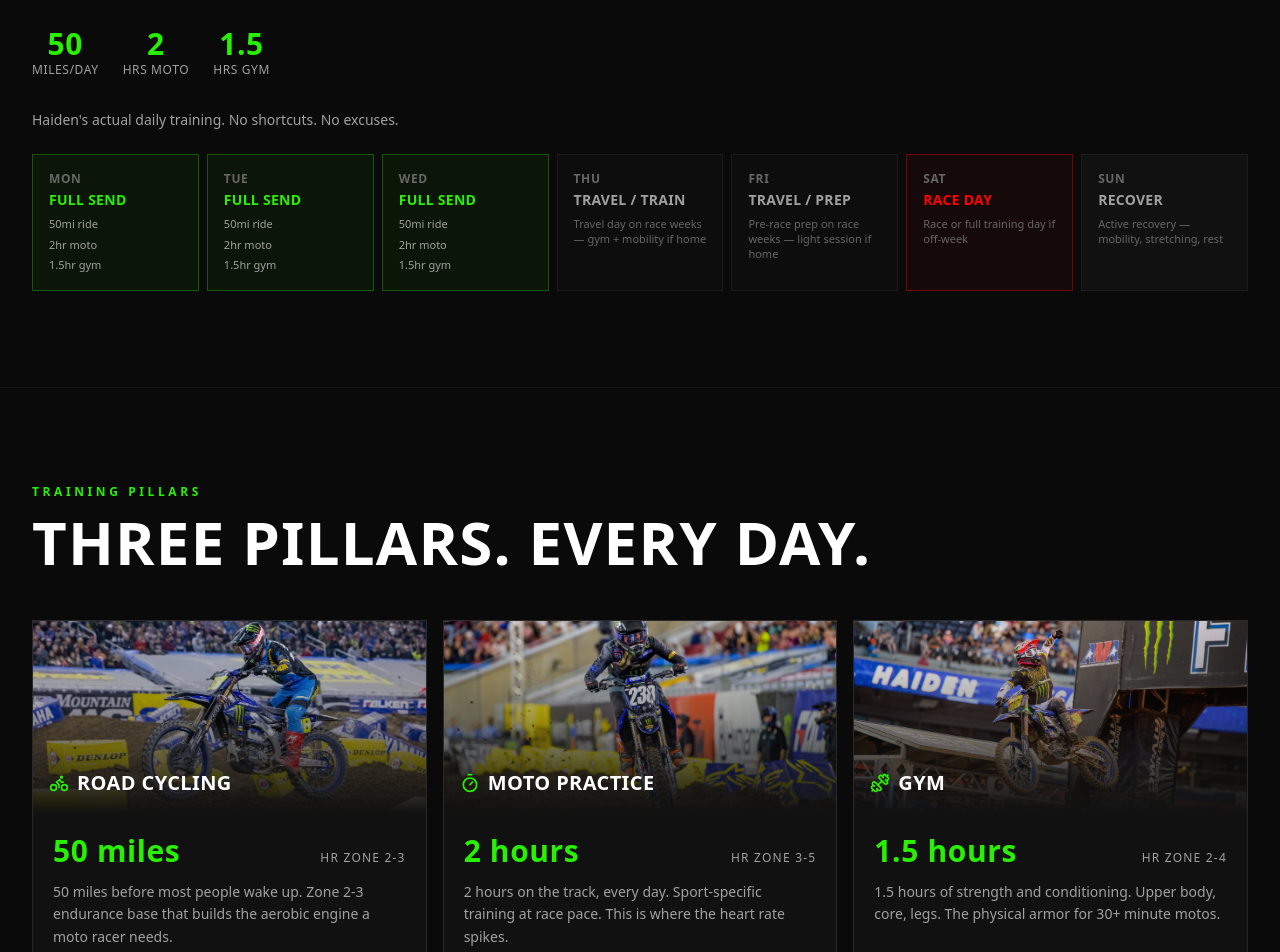
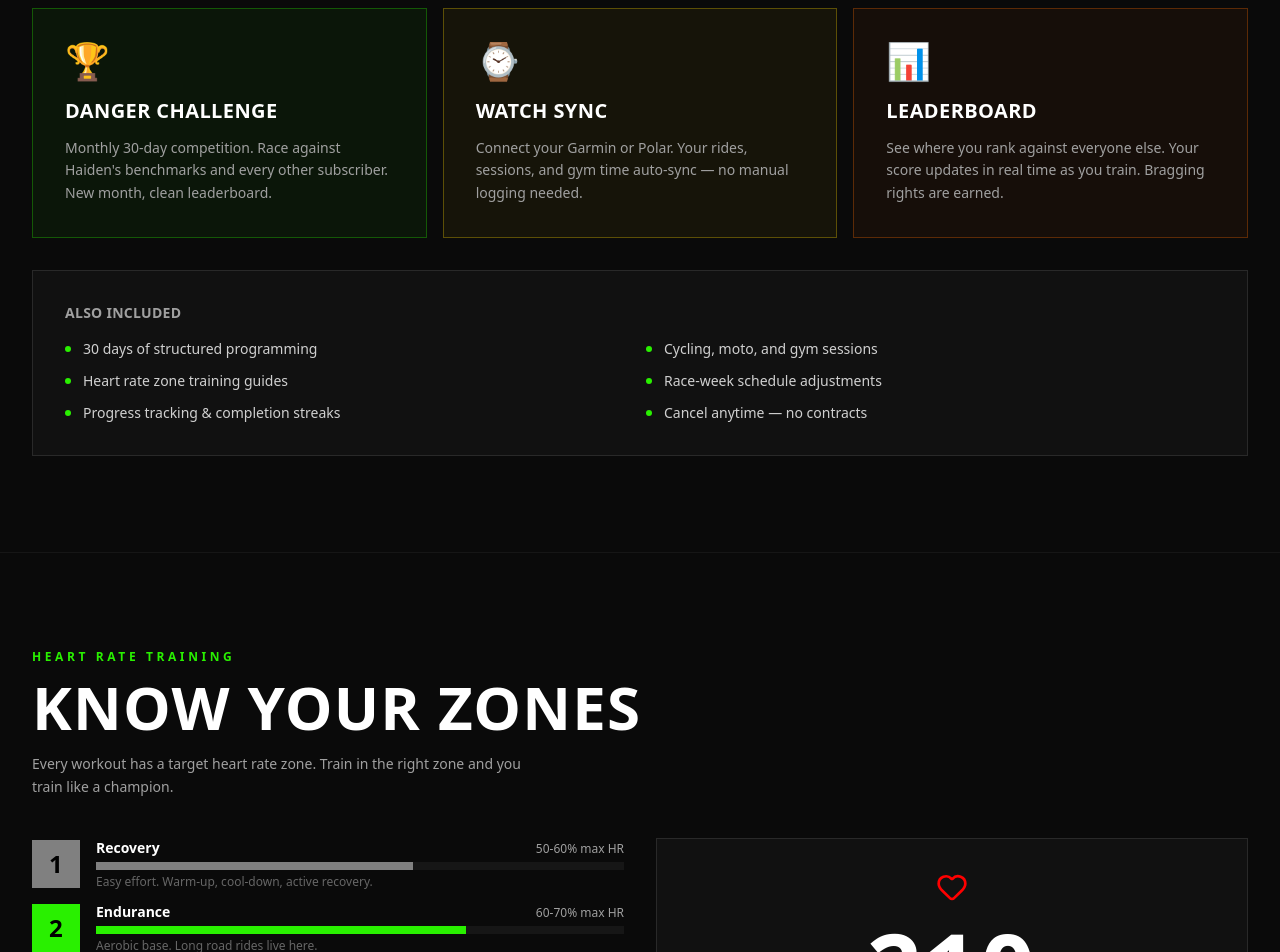
Before and after one commit to GT-Product-Studio/deegan-fitness, a Next.js app: page / in a window 1280 px wide. Shown: the part 1580-2532 px from the top of the page. Built offline with nearby package versions, Linux system fonts and the light colour scheme.

Commit message:
Replace regiment breakdown with feature cards — sell the platform, not the content

```diff
--- a/app/page.tsx
+++ b/app/page.tsx
@@ -4,7 +4,7 @@ import Link from "next/link";
 import Image from "next/image";
 
 import { motion } from "framer-motion";
-import { ChevronDown, Heart, Bike, Dumbbell, Timer, ArrowRight, Instagram, ExternalLink } from "lucide-react";
+import { ChevronDown, Heart, ArrowRight, Instagram, ExternalLink } from "lucide-react";
 import { brand } from "@/config/brand";
 
 const fadeUp = {
@@ -17,8 +17,6 @@ const stagger = {
 };
 
 export default function Home() {
-  const regiment = brand.regiment;
-
   return (
     <main className="min-h-screen bg-background text-foreground overflow-x-hidden">
 
@@ -32,8 +30,7 @@ export default function Home() {
           </Link>
           <div className="hidden md:flex items-center gap-8">
             {[
-              { label: "Regiment", href: "#regiment" },
-              { label: "Training", href: "#pillars" },
+              { label: "Features", href: "#regiment" },
               { label: "About", href: "#about" },
             ].map(({ label, href }) => (
               <Link key={label} href={href} className="text-xs font-semibold tracking-widest uppercase text-white/50 hover:text-white transition">
@@ -146,161 +143,80 @@ export default function Home() {
         </motion.div>
       </section>
 
-      {/* ── THE REGIMENT ── */}
+      {/* ── WHAT YOU GET ── */}
       <section id="regiment" className="py-16 md:py-24 scroll-mt-16 border-b border-white/5">
         <div className="max-w-7xl mx-auto px-5 md:px-8">
           <motion.div initial="hidden" whileInView="visible" viewport={{ once: true }} variants={stagger}>
             <motion.p variants={fadeUp} className="text-primary text-xs font-bold tracking-[0.3em] uppercase mb-3">
-              Weekly Structure
+              What You Get
             </motion.p>
             <motion.h2 variants={fadeUp} className="font-display text-4xl md:text-6xl font-bold uppercase leading-none mb-4">
-              The Regiment
+              Not A PDF. A Platform.
             </motion.h2>
-            <motion.p variants={fadeUp} className="text-muted text-sm md:text-base max-w-lg mb-10 leading-relaxed">
-              Mon-Wed: full send. Thu-Fri: travel or train. Saturday: race day. Sunday: recover.
-              Every week follows this structure. Haiden&rsquo;s actual numbers.
+            <motion.p variants={fadeUp} className="text-muted text-sm md:text-base max-w-lg mb-12 leading-relaxed">
+              This isn&rsquo;t a generic workout plan. It&rsquo;s Haiden&rsquo;s actual daily training — structured, tracked, and competitive.
             </motion.p>
-          </motion.div>
-
-          {/* Regiment stats */}
-          <div className="flex gap-6 mb-8">
-            <div className="text-center">
-              <p className="font-display text-3xl font-bold text-primary">{regiment.cyclingMiles}</p>
-              <p className="text-xs text-muted uppercase tracking-wider">Miles/Day</p>
-            </div>
-            <div className="text-center">
-              <p className="font-display text-3xl font-bold text-primary">{regiment.motoHours}</p>
-              <p className="text-xs text-muted uppercase tracking-wider">Hrs Moto</p>
-            </div>
-            <div className="text-center">
-              <p className="font-display text-3xl font-bold text-primary">{regiment.gymHours}</p>
-              <p className="text-xs text-muted uppercase tracking-wider">Hrs Gym</p>
-            </div>
-          </div>
-
-          <p className="text-muted text-sm mb-6 max-w-md">{regiment.description}</p>
-
-          {/* Weekly grid */}
-          <div className="grid grid-cols-2 sm:grid-cols-3 md:grid-cols-7 gap-2">
-            {brand.weekSchedule.map((day) => {
-              const isTraining = day.type === "training";
-              const isRace = day.type === "race";
-              const isRecovery = day.type === "recovery";
-
-              return (
-                <motion.div
-                  key={day.day}
-                  initial={{ opacity: 0, y: 20 }}
-                  whileInView={{ opacity: 1, y: 0 }}
-                  viewport={{ once: true }}
-                  className={`p-4 border transition-all ${
-                    isRace
-                      ? "border-zone-redline/40 bg-zone-redline/5"
-                      : isTraining
-                      ? "border-primary/30 bg-primary/5"
-                      : isRecovery
-                      ? "border-white/5 bg-card"
-                      : "border-white/5 bg-card/50"
-                  }`}
-                >
-                  <p className="text-xs text-muted-dark font-semibold tracking-wider uppercase mb-1">
-                    {day.day.slice(0, 3)}
-                  </p>
-                  <p className={`font-display text-sm font-bold uppercase leading-tight mb-2 ${
-                    isRace ? "text-zone-redline" : isTraining ? "text-primary" : "text-muted"
-                  }`}>
-                    {day.label}
-                  </p>
-                  {isTraining && (
-                    <div className="space-y-1 text-[11px] text-muted">
-                      <p>{regiment.cyclingMiles}mi ride</p>
-                      <p>{regiment.motoHours}hr moto</p>
-                      <p>{regiment.gymHours}hr gym</p>
-                    </div>
-                  )}
-                  {!isTraining && (
-                    <p className="text-[11px] text-muted-dark leading-snug">{day.description}</p>
-                  )}
-                </motion.div>
-              );
-            })}
-          </div>
-        </div>
-      </section>
-
-      {/* ── THREE PILLARS ── */}
-      <section id="pillars" className="py-16 md:py-24 scroll-mt-16 border-b border-white/5">
-        <div className="max-w-7xl mx-auto px-5 md:px-8">
-          <motion.div initial="hidden" whileInView="visible" viewport={{ once: true }} variants={stagger}>
-            <motion.p variants={fadeUp} className="text-primary text-xs font-bold tracking-[0.3em] uppercase mb-3">
-              Training Pillars
-            </motion.p>
-            <motion.h2 variants={fadeUp} className="font-display text-4xl md:text-6xl font-bold uppercase leading-none mb-12">
-              Three Pillars. Every Day.
-            </motion.h2>
           </motion.div>
 
           <div className="grid md:grid-cols-3 gap-4">
             {[
               {
-                icon: Bike,
-                title: "Road Cycling",
-                stat: `${brand.benchmarks.dailyCyclingMiles} miles`,
-                desc: "50 miles before most people wake up. Zone 2-3 endurance base that builds the aerobic engine a moto racer needs.",
-                zones: "HR Zone 2-3",
-                image: "/images/deegan/deegan-sx-7.jpg",
+                emoji: "🏆",
+                title: "Danger Challenge",
+                desc: "Monthly 30-day competition. Race against Haiden's benchmarks and every other subscriber. New month, clean leaderboard.",
+                accent: "border-primary/30 bg-primary/5",
               },
               {
-                icon: Timer,
-                title: "Moto Practice",
-                stat: `${brand.benchmarks.dailyMotoHours} hours`,
-                desc: "2 hours on the track, every day. Sport-specific training at race pace. This is where the heart rate spikes.",
-                zones: "HR Zone 3-5",
-                image: "/images/deegan/deegan-sx-3.jpg",
+                emoji: "⌚",
+                title: "Watch Sync",
+                desc: "Connect your Garmin or Polar. Your rides, sessions, and gym time auto-sync — no manual logging needed.",
+                accent: "border-zone-tempo/30 bg-zone-tempo/5",
               },
               {
-                icon: Dumbbell,
-                title: "Gym",
-                stat: `${brand.benchmarks.dailyGymHours} hours`,
-                desc: "1.5 hours of strength and conditioning. Upper body, core, legs. The physical armor for 30+ minute motos.",
-                zones: "HR Zone 2-4",
-                image: "/images/deegan/deegan-sx-12.jpg",
+                emoji: "📊",
+                title: "Leaderboard",
+                desc: "See where you rank against everyone else. Your score updates in real time as you train. Bragging rights are earned.",
+                accent: "border-zone-threshold/30 bg-zone-threshold/5",
               },
-            ].map(({ icon: Icon, title, stat, desc, zones, image }) => (
+            ].map(({ emoji, title, desc, accent }) => (
               <motion.div
                 key={title}
                 initial={{ opacity: 0, y: 30 }}
                 whileInView={{ opacity: 1, y: 0 }}
                 viewport={{ once: true }}
-                className="group border border-white/10 bg-card overflow-hidden hover:border-primary/30 transition-colors"
+                className={`border ${accent} p-6 md:p-8 hover:border-primary/40 transition-colors`}
               >
-                <div className="relative h-48 overflow-hidden">
-                  <Image
-                    src={image}
-                    alt={title}
-                    fill
-                    quality={100}
-                    sizes="(max-width: 768px) 100vw, 33vw"
-                    className="object-cover group-hover:scale-105 transition-transform duration-700"
-                  />
-                  <div className="absolute inset-0 bg-gradient-to-t from-card via-card/40 to-transparent" />
-                  <div className="absolute bottom-4 left-4 right-4 flex items-end justify-between">
-                    <div className="flex items-center gap-2">
-                      <Icon className="w-5 h-5 text-primary" />
-                      <span className="font-display text-xl font-bold uppercase text-white">{title}</span>
-                    </div>
-                  </div>
-                </div>
-                <div className="p-5">
-                  <div className="flex items-baseline justify-between mb-3">
-                    <span className="font-display text-3xl font-bold text-primary">{stat}</span>
-                    <span className="text-xs text-muted tracking-widest uppercase">{zones}</span>
-                  </div>
-                  <p className="text-sm text-muted leading-relaxed">{desc}</p>
-                </div>
+                <span className="text-4xl">{emoji}</span>
+                <h3 className="font-display text-xl font-bold uppercase text-white mt-4 mb-3">{title}</h3>
+                <p className="text-sm text-muted leading-relaxed">{desc}</p>
               </motion.div>
             ))}
           </div>
+
+          {/* What's included list */}
+          <motion.div
+            initial={{ opacity: 0, y: 20 }}
+            whileInView={{ opacity: 1, y: 0 }}
+            viewport={{ once: true }}
+            className="mt-8 border border-white/10 bg-card p-6 md:p-8"
+          >
+            <p className="font-display text-sm font-bold uppercase tracking-widest text-muted mb-4">Also Included</p>
+            <div className="grid sm:grid-cols-2 gap-3">
+              {[
+                "30 days of structured programming",
+                "Cycling, moto, and gym sessions",
+                "Heart rate zone training guides",
+                "Race-week schedule adjustments",
+                "Progress tracking & completion streaks",
+                "Cancel anytime — no contracts",
+              ].map((item) => (
+                <div key={item} className="flex items-center gap-3">
+                  <div className="w-1.5 h-1.5 rounded-full bg-primary shrink-0" />
+                  <span className="text-sm text-white/80">{item}</span>
+                </div>
+              ))}
+            </div>
+          </motion.div>
         </div>
       </section>
 
```
